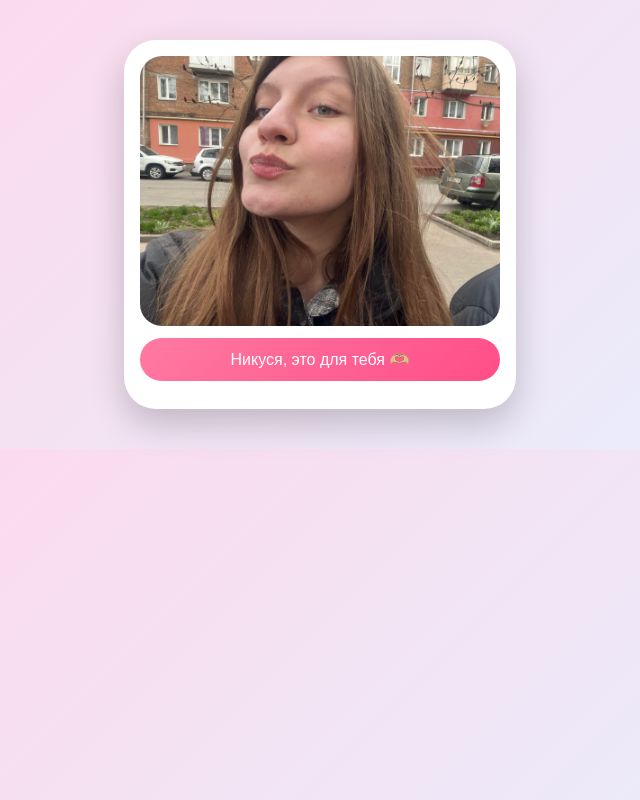
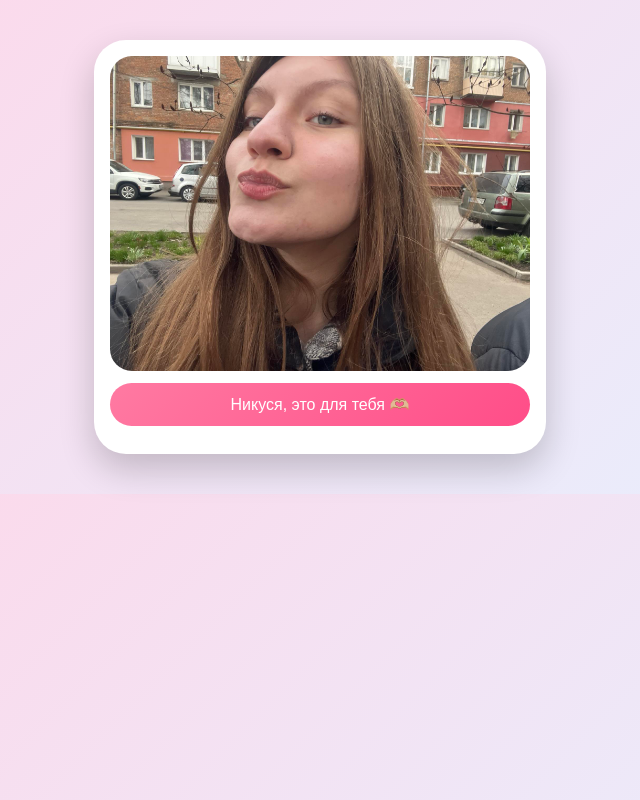
Before and after one commit to Dima250812/For-Nixxxxylya, a plain HTML site: page index.html in a window 1280 px wide. Shown: the whole page, without its empty margins (320-960 px from the left). Drawn offline with Linux system fonts and the light colour scheme.

Commit message:
Update index.html

```diff
--- a/index.html
+++ b/index.html
@@ -15,7 +15,7 @@
 
     .phone {
         background: white;
-        width: 360px;
+        width: 420px;
         border-radius: 32px;
         padding: 16px;
         box-shadow: 0 15px 35px rgba(0,0,0,0.2);
```
